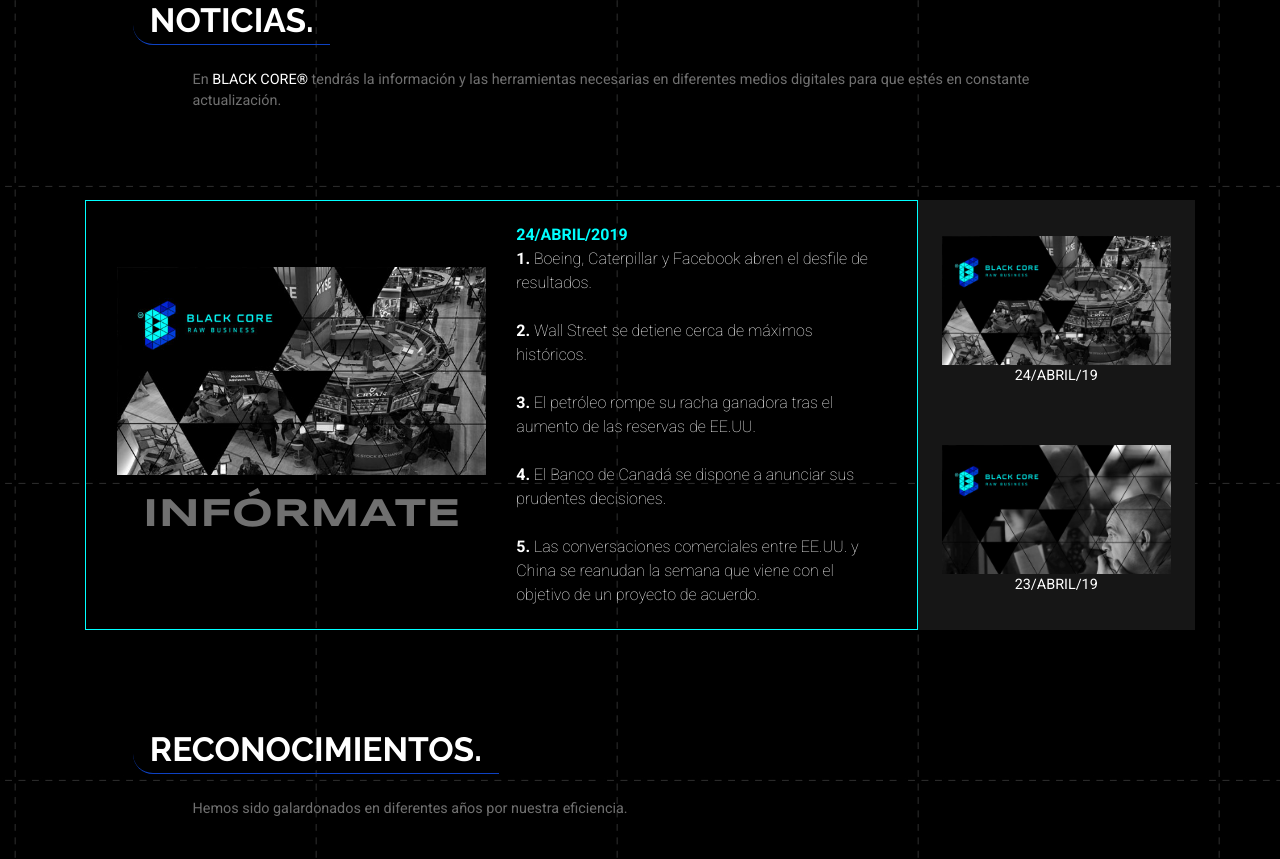
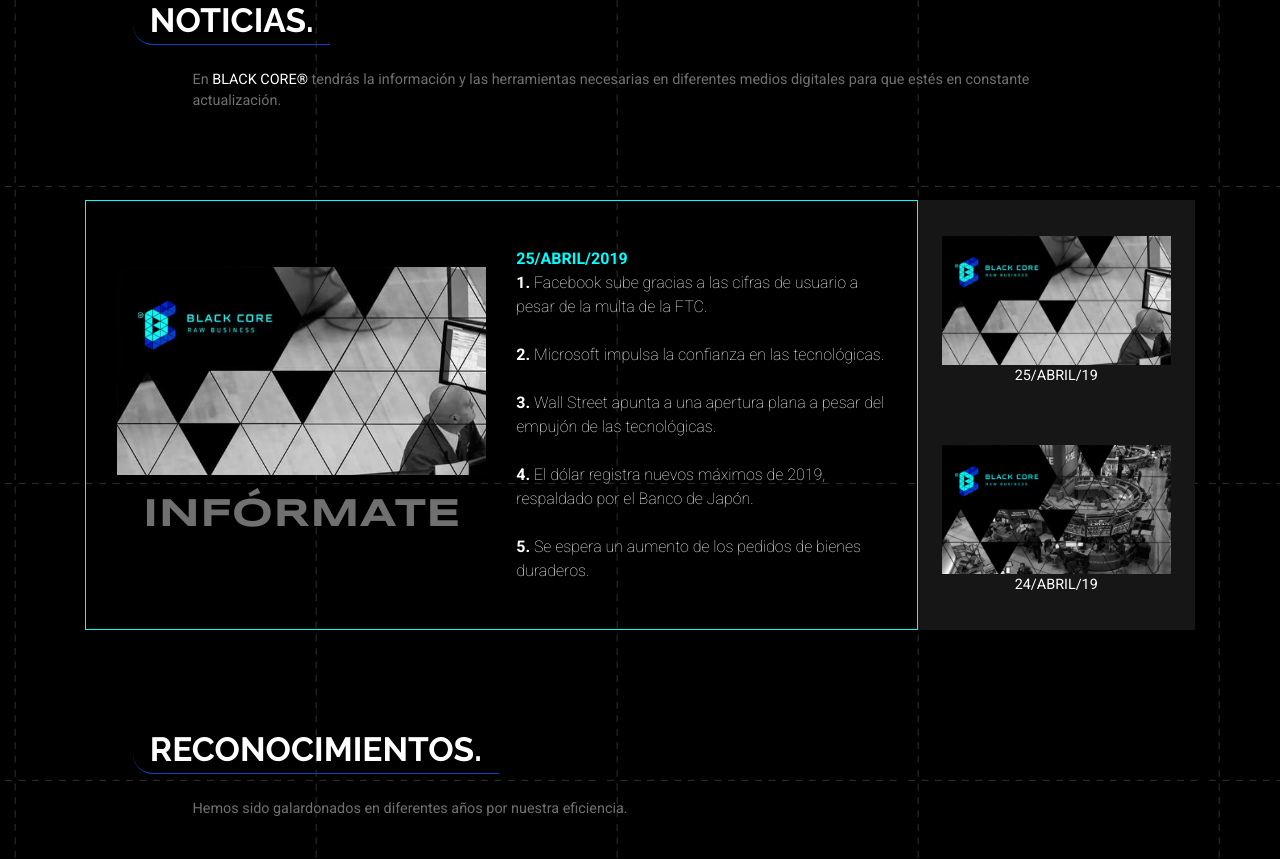
Before and after one commit to laloehm/Black-Core, a PHP site: page / in a window 1280 px wide. Shown: the part 3986-4845 px from the top of the page. Run offline with PHP 8.4, Linux system fonts and the light colour scheme.

Commit message:
Noticias y cambio de ranking en la web

```diff
--- a/home.php
+++ b/home.php
@@ -35,7 +35,7 @@
                         </a> -->
                     <!-- <img src="images/Home/Bg-Video.jpg" width="100%" height="100%" alt="" class="">
                     <img src="images/Home/Btn-Play.png" class="play" alt="Boton de play"> -->
-                    <iframe width="560" height="315" src="https://www.youtube.com/embed/773xEfZSZLU?showinfo=1;controls=0;autoplay=1;rel=0;hd=1" frameborder="0" allow="accelerometer; autoplay; encrypted-media; gyroscope; picture-in-picture" allowfullscreen></iframe>
+                    <iframe width="560" height="315" src="https://www.youtube.com/embed/AGImPldqkFo?showinfo=1;controls=0;autoplay=1;rel=0;hd=1" frameborder="0" allow="accelerometer; autoplay; encrypted-media; gyroscope; picture-in-picture" allowfullscreen></iframe>
                 </div>
                 <div class="content-diamont">
                     <div class="p-0 col-video-uno d-flex justify-content-center align-items-center col">
@@ -90,9 +90,9 @@
                     </video>
                 </div>
                 <div class="bg-black-three py-3 py-md-0 noticia-facebook">
-                    <a href="https://www.facebook.com/blackcorerb/photos/a.769133163455697/795232437512436/?type=3&theater" target="blank" rel="noopener">
-                        <img src="images/Noticias/Abril/Face-24-Abril.jpg" class="img-fluid" alt="Imagen relacionada con la noticia">
-                        <h5 class="text-white">Catepillar Inc.</h5>
+                    <a href="https://www.facebook.com/blackcorerb/photos/a.769133163455697/795808280788185/?type=3&theater" target="blank" rel="noopener">
+                        <img src="images/Noticias/Abril/Face-25-Abril.jpg" class="img-fluid" alt="Imagen relacionada con la noticia">
+                        <h5 class="text-white">Eventos técnicos</h5>
                         <i class="fas fa-link text-white"></i>
                     </a>
                 </div>
--- a/noticias.php
+++ b/noticias.php
@@ -13,7 +13,26 @@
         <div class="col-md-9 tabs-noticias-content p-0">
             <div class="noticias-tabs-contents">
                 <!--  -->
-                <div class="noticias-content-items noticias-content-items-active" id="noticias-24">
+                <div class="noticias-content-items noticias-content-items-active" id="noticias-25">
+                    <div class="row">
+                        <div class="col-md-6 d-flex justify-content-center align-items-center flex-column">
+                            <img src="images/Noticias/Abril/25-Abril-19.jpg" class="img-fluid" alt="Noticiasd del 25 de Abril del 2019">
+                            <div class="my-3">
+                                <h3 class="azul-dos px-3 text-uppercase title-news">INFÓRMATE</h3>
+                            </div>
+                        </div>
+                        <div class="col-md-6">
+                            <p class="font-weight-bold font-aqua m-0">25/ABRIL/2019</p>
+                            <p><span class="font-weight-bold">1.</span> Facebook sube gracias a las cifras de usuario a pesar de la multa de la FTC.</p>
+                            <p><span class="font-weight-bold">2.</span> Microsoft impulsa la confianza en las tecnológicas.</p>
+                            <p class=""><span class="font-weight-bold">3.</span> Wall Street apunta a una apertura plana a pesar del empujón de las tecnológicas.</p>
+                            <p><span class="font-weight-bold">4.</span> El dólar registra nuevos máximos de 2019, respaldado por el Banco de Japón.</p>
+                            <p class="m-0"><span class="font-weight-bold">5.</span> Se espera un aumento de los pedidos de bienes duraderos.</p>
+                        </div>
+                    </div>
+                </div>
+                <!--  -->
+                <div class="noticias-content-items " id="noticias-24">
                     <div class="row">
                         <div class="col-md-6 d-flex justify-content-center align-items-center flex-column">
                             <img src="images/Noticias/Abril/24-Abril-19.jpg" class="img-fluid" alt="Noticiasd del 24 de Abril del 2019">
@@ -478,6 +497,17 @@
                         <ul class="amazingcarousel-list">
                             <!--  -->
                             <li class="amazingcarousel-item news news-active">
+                                <a href="#noticias-25" class="items-noticias mt-0">
+                                    <div class="amazingcarousel-item-container fecha-noticias">
+                                        <div class="amazingcarousel-image">
+                                            <img src="images/Noticias/Abril/25-Abril-19.jpg" alt="25-Abril-19" />
+                                            <p>25/ABRIL/19</p>
+                                        </div>
+                                    </div>
+                                </a>
+                            </li>
+                            <!--  -->
+                            <li class="amazingcarousel-item news news-active">
                                 <a href="#noticias-24" class="items-noticias mt-0">
                                     <div class="amazingcarousel-item-container fecha-noticias">
                                         <div class="amazingcarousel-image">
@@ -844,6 +874,32 @@
     <!-- Noticias Mobile -->
     <div class="row-noticias-mobile">
         <div class="col-12 menu-noticias-mobile d-flex align-items-center justify-content-center flex-column">
+
+            <!-- 1 -->
+            <div class="">
+                <div class="items-noticias mt-0 news news-active">
+                    <div class="fecha-noticias">
+                        <img src="images/Noticias/Abril/25-Abril-19.jpg" class="img-fluid" alt="Noticias del 25 de Abril 2019">
+                        <p class="absolute">25/ABRIL/2019</p>
+                    </div>
+                </div>
+                <div class="noticias-content-items-mobile noticias-content-items-active mt-3 bg-gris-uno">
+                    <div class="col-md-6 d-flex justify-content-between align-items-center flex-column pt-4">
+                        <div class="mb-1">
+                            <h3 class="azul-dos px-3 text-uppercase title-news">INFÓRMATE</h3>
+                        </div>
+                    </div>
+                    <div class="col-md-6 px-4">
+                        <p class="font-weight-bold font-aqua">25/ABRIL/2019</p>
+                        <p><span class="font-weight-bold">1.</span> Facebook sube gracias a las cifras de usuario a pesar de la multa de la FTC.</p>
+                        <p><span class="font-weight-bold">2.</span> Microsoft impulsa la confianza en las tecnológicas.</p>
+                        <p class=""><span class="font-weight-bold">3.</span> Wall Street apunta a una apertura plana a pesar del empujón de las tecnológicas.</p>
+                        <p><span class="font-weight-bold">4.</span> El dólar registra nuevos máximos de 2019, respaldado por el Banco de Japón.</p>
+                        <p class="m-0"><span class="font-weight-bold">5.</span> Se espera un aumento de los pedidos de bienes duraderos.</p>
+                    </div>
+                </div>
+            </div>
+
             <!-- 1 -->
             <div class="">
                 <div class="items-noticias mt-0 news news-active">
@@ -941,7 +997,7 @@
                 </div>
             </div>
             <!-- 4 -->
-            <div class="">
+            <!-- <div class="">
                 <div class="items-noticias mt-0 news">
                     <div class="fecha-noticias">
                         <img src="images/Noticias/Abril/15-Abril-19.jpg" class="img-fluid" alt="Noticias del 15 de Abril 2019">
@@ -963,9 +1019,9 @@
                         <p class="m-0"><span class="font-weight-bold">5.</span> La conclusión de la reunión de primavera del FMI eleva la esperanza de una recuperación económica.</p>
                     </div>
                 </div>
-            </div>
+            </div> -->
             <!-- 5 -->
-            <div class="">
+            <!-- <div class="">
                 <div class="items-noticias mt-0 news news-active">
                     <div class="fecha-noticias">
                         <img src="images/Noticias/Abril/08-Abril-19.jpg" class="img-fluid" alt="Noticias del 8 de Abril 2019">
@@ -987,7 +1043,7 @@
                         <p class="m-0"><span class="font-weight-bold">5.</span> Pinterest comienza a preparar su OPV.</p>
                     </div>
                 </div>
-            </div>
+            </div> -->
             <!--  -->
             <!-- <div class="">
                 <div class="items-noticias mt-0 news news-active">
--- a/playzone.php
+++ b/playzone.php
@@ -162,25 +162,25 @@
                     </thead>
                     <thead class="my-1">
                         <tr class="primero">
-                            <th class="avatar"><img src="images/Reconocimientos/Avatars/8.jpg" class="img-fluid" alt=""></th>
+                            <th class="avatar"><img src="images/Reconocimientos/Avatars/7.jpg" class="img-fluid" alt=""></th>
                             <th class="posicion-primeros">1</th>
-                            <th>Hancock</th>
+                            <th>Ghost</th>
                             <th class="borde-primero">96%</th>
                         </tr>
                         <tr class="espacio"></tr>
                     </thead>
                     <tbody>
                         <tr class="segundo">
-                            <th class="avatar"><img src="images/Reconocimientos/Avatars/9.jpg" class="img-fluid" alt=""></th>
+                            <th class="avatar"><img src="images/Reconocimientos/Avatars/6.jpg" class="img-fluid" alt=""></th>
                             <td class="posicion-primeros">2</td>
-                            <td>Illusionist</td>
+                            <td>Cross</td>
                             <td>94%</td>
                         </tr>
                         <tr class="espacio"></tr>
                         <tr class="tercero">
-                            <td class=""><img src="images/Reconocimientos/Avatars/5.jpg" class="img-fluid" width="60" alt=""></td>
+                            <td class=""><img src="images/Reconocimientos/Avatars/10.jpg" class="img-fluid" width="60" alt=""></td>
                             <td class="">3</td>
-                            <td>Jammer</td>
+                            <td>Bandalar</td>
                             <td>91%</td>
                         </tr>
                         <tr class="espacio"></tr>
--- a/ranking.php
+++ b/ranking.php
@@ -19,15 +19,15 @@
                 <td>78%</td>
             </tr>
             <tr>
-                <td class=""><img src="images/Reconocimientos/Avatars/6.jpg" class="img-fluid" width="60" alt=""></td>
+                <td class=""><img src="images/Reconocimientos/Avatars/9.jpg" class="img-fluid" width="60" alt=""></td>
                 <td class="">6</td>
-                <td>Cross</td>
+                <td>Illusionist</td>
                 <td>68%</td>
             </tr>
             <tr>
-                <td class=""><img src="images/Reconocimientos/Avatars/7.jpg" class="img-fluid" width="60" alt=""></td>
+                <td class=""><img src="images/Reconocimientos/Avatars/8.jpg" class="img-fluid" width="60" alt=""></td>
                 <td>7</td>
-                <td>Ghosts</td>
+                <td>Hancock</td>
                 <td>55%</td>
             </tr>
             <tr>
@@ -43,9 +43,9 @@
                 <td>45%</td>
             </tr>
             <tr>
-                <td class=""><img src="images/Reconocimientos/Avatars/10.jpg" class="img-fluid" width="60" alt=""></td>
+                <td class=""><img src="images/Reconocimientos/Avatars/5.jpg" class="img-fluid" width="60" alt=""></td>
                 <td>10</td>
-                <td>Bandalar</td>
+                <td>Jammer</td>
                 <td>41%</td>
             </tr>
         </tbody>
```
Also changed, not shown: images/Noticias/Abril/25-Abril-19.jpg (added), images/Noticias/Abril/Face-25-Abril.jpg (added).
